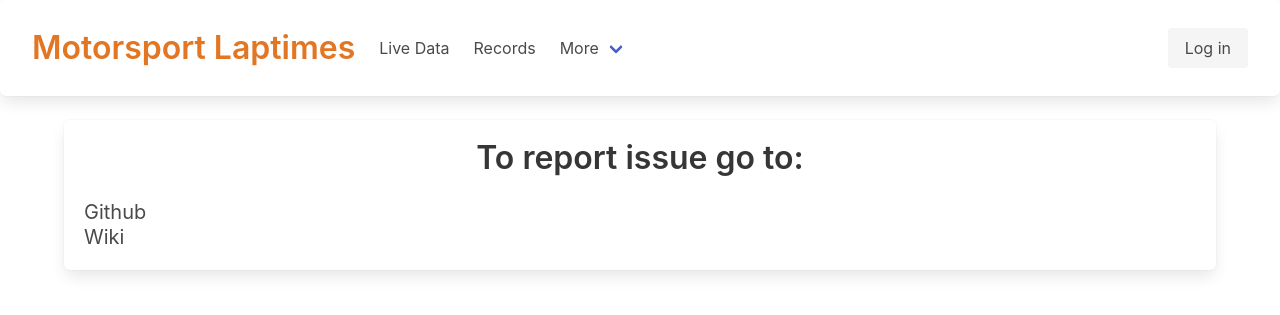
After one commit to cmmeyer1800/lapTimes, a Flask app: page /main/issue in a window 1280 px wide. The commit adds this page. Shown: the top 315 px of the page. Run offline with Flask 2, Linux system fonts and the light colour scheme.

Commit message:
live data correctly formatted

```diff
--- a/lapapp/__init__.py
+++ b/lapapp/__init__.py
@@ -1,4 +1,4 @@
-from flask import Flask
+from flask import Flask, redirect, url_for
 from flask_sqlalchemy import SQLAlchemy
 from flask_login import LoginManager
 
@@ -10,7 +10,6 @@ def create_app():
     app.config['SECRET_KEY'] = 'TestingSecretKey'
     app.config['SQLALCHEMY_DATABASE_URI'] = 'sqlite:///db.sqlite'
     app.config['SQLALCHEMY_TRACK_MODIFICATIONS'] = True
-    app.config['USE_SESSION_FOR_NEXT'] = True
 
     db.init_app(app)
 
@@ -31,4 +30,8 @@ def create_app():
     from .api import routes as api_routes
     app.register_blueprint(api_routes.api, url_prefix="/api")
 
+    @app.route("/", methods=["GET"])
+    def index():
+        return redirect(url_for("main.index"))
+
     return app
--- a/lapapp/api/routes.py
+++ b/lapapp/api/routes.py
@@ -29,11 +29,13 @@ def getdata():
 @api.route("/getdataformatted", methods=["GET"])
 def getdataformatted():
     all_data = Data.query.all()
-    ret = {"data":[(f"{x.date[0:2]}-{x.date[2:4]}-{x.date[4:8]}", x.time/1000) for x in all_data]}
+    real_times = []
+    for idx in range(1, len(all_data)):
+        real_times.append([all_data[idx].id-2, f"{all_data[idx].date[0:2]}-{all_data[idx].date[2:4]}-{all_data[idx].date[4:8]}", (all_data[idx].time-all_data[idx-1].time)/1000])
+    ret = {"data": real_times}
     return ret
 
 @api.route("/deldata", methods=['GET'])
-@login_required
 def deldata():
     Data.query.delete()
     db.session.commit()
--- a/lapapp/auth/routes.py
+++ b/lapapp/auth/routes.py
@@ -24,10 +24,6 @@ def login_post():
         flash('Please check your login details and try again.')
         return redirect(url_for('auth.login'))
     login_user(user, remember=remember)
-    if 'next' in session:
-        next = session['next']
-        session.pop('next', None)
-        return redirect(url_for(f'{next[1:]}'))
     return redirect(url_for('main.index'))
 
 @auth.route('/logout')
--- a/lapapp/main/routes.py
+++ b/lapapp/main/routes.py
@@ -1,4 +1,4 @@
-from flask import render_template, Blueprint, redirect, session
+from flask import render_template, Blueprint, redirect, url_for
 from flask_login import login_required
 from .. import db
 
@@ -13,15 +13,15 @@ main = Blueprint(
 def live():
     return render_template('live.html')
 
-@main.route('/history', methods=['GET'])
-def history():
-    return render_template('history.html')
-
 @main.route('/', methods=['GET'])
 def index():
-    return render_template('index.html')
+    return redirect(url_for("main.live"))
 
-@main.route('/docs', methods=['GET'])
+@main.route('/records', methods=['GET'])
 @login_required
-def docs():
-    return render_template('docs.html')
+def records():
+    return render_template('records.html')
+
+@main.route('/issue', methods=['GET'])
+def issue():
+    return render_template('issue.html')
--- /dev/null
+++ b/lapapp/main/templates/issue.html
@@ -0,0 +1,17 @@
+{% extends "base.html" %}
+
+{% block content %}
+<script src="{{ url_for('main.static', filename='index.js') }}"></script>
+<div class="container">
+    <div class="box">
+        <div class="row">
+            <div class="col-4">
+                <h1 class="title has-text-centered">To report issue go to:</h1>
+                <a class="subtitle has-text-centered" href="https://github.com/cmmeyer1800/lapTimes/issues">Github</a>
+                <br>
+                <a class="subtitle has-text-centered" href="http://wiki.motorsports.illinois.edu/display/EL/Lap+Trigger+2021-2022">Wiki</a>
+            </div>
+        </div>
+    </div>
+</div>
+{% endblock %}
--- a/lapapp/main/templates/live.html
+++ b/lapapp/main/templates/live.html
@@ -4,7 +4,7 @@
 <script>
     $(document).ready(function() {
         var table = $('#lapdata').DataTable();
-        $.get("{{url_for("api.getdataformatted")}}", function(data){
+        $.get('{{url_for("api.getdataformatted")}}', function(data){
             let n = data.data.length;
             for(var i = 0; i < n; i++){
                 table.row.add(data.data[i]).draw(false);
@@ -23,6 +23,7 @@
                 <table id="lapdata" class="table is-striped" style="width:100%">
                     <thead>
                         <tr>
+                            <th>ID</th>
                             <th>Date</th>
                             <th>Time</th>
                         </tr>
--- a/lapapp/templates/base.html
+++ b/lapapp/templates/base.html
@@ -47,19 +47,19 @@
             <a class="navbar-item" href="{{ url_for('main.live') }}">
               Live Data
             </a>
-            <a class="navbar-item" href="{{ url_for('main.docs') }}">
-              Documentation
+            <a class="navbar-item" href="{{ url_for('main.records') }}">
+              Records
             </a>
             <div class="navbar-item has-dropdown is-hoverable">
               <a class="navbar-link">
                 More
               </a>
               <div class="navbar-dropdown">
-                <a class="navbar-item">
+                <a class="navbar-item" href="http://wiki.motorsports.illinois.edu/display/EL/Lap+Trigger+2021-2022">
                   About
                 </a>
                 <hr class="navbar-divider">
-                <a class="navbar-item">
+                <a class="navbar-item" href="{{ url_for('main.issue') }}">
                   Report an issue
                 </a>
               </div>
```
Also changed, not shown: lapapp/main/templates/index.html (deleted, +0 -14 lines), lapapp/db.sqlite, lapapp/main/templates/records.html (renamed from lapapp/main/templates/docs.html).
